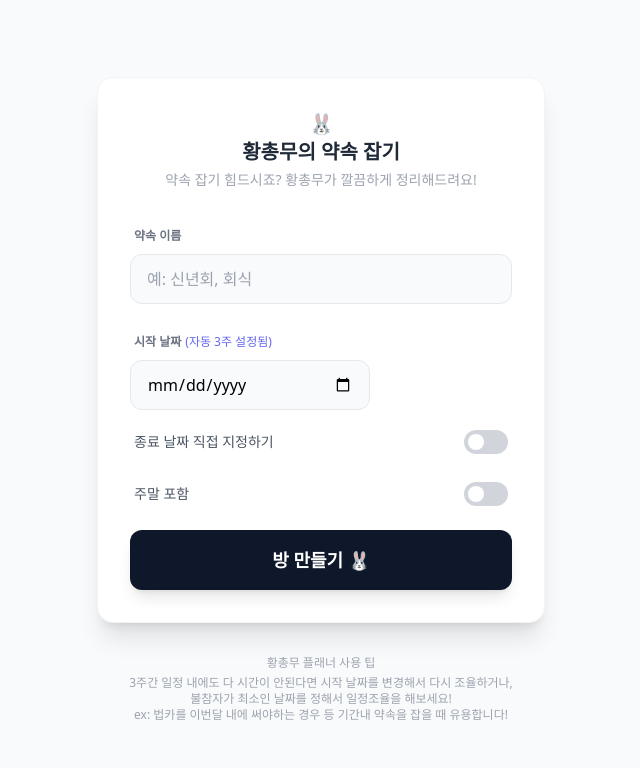
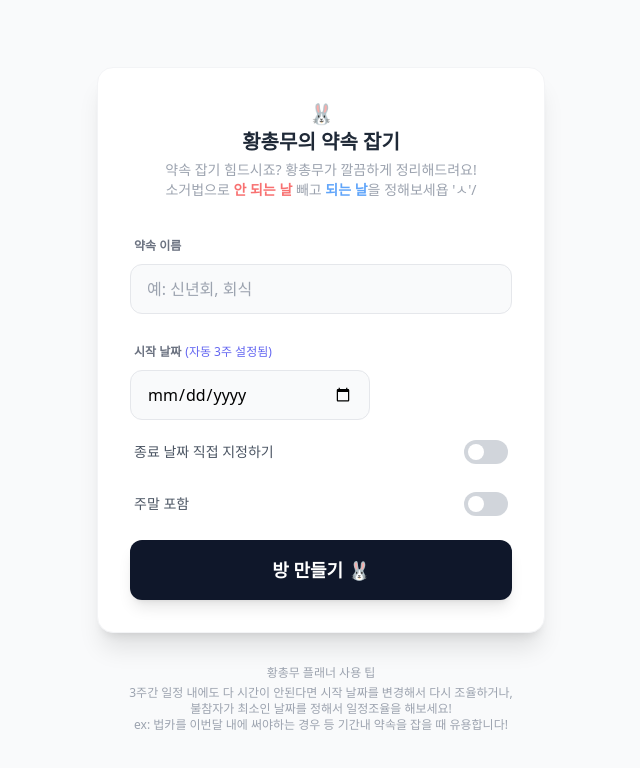
Before and after one commit to hwangmari/hwang-chong-mu, a Next.js app: page / in a window 1280 px wide. Shown: the top 768 px of the page, without its empty margins (319-959 px from the left). Built offline with nearby package versions, Linux system fonts and the light colour scheme; no server answers.

Commit message:
[황총무] 스타일 수정

```diff
--- a/components/create-room/Header.tsx
+++ b/components/create-room/Header.tsx
@@ -7,6 +7,11 @@ export default function Header() {
       </h1>
       <p className="text-sm text-gray-400">
         약속 잡기 힘드시죠? 황총무가 깔끔하게 정리해드려요!
+        <br />
+        소거법으로 <strong className="text-red-400">
+          안 되는 날
+        </strong> 빼고 <strong className="text-blue-400">되는 날</strong>을
+        정해보세욥 'ㅅ'/
       </p>
     </div>
   );
```
